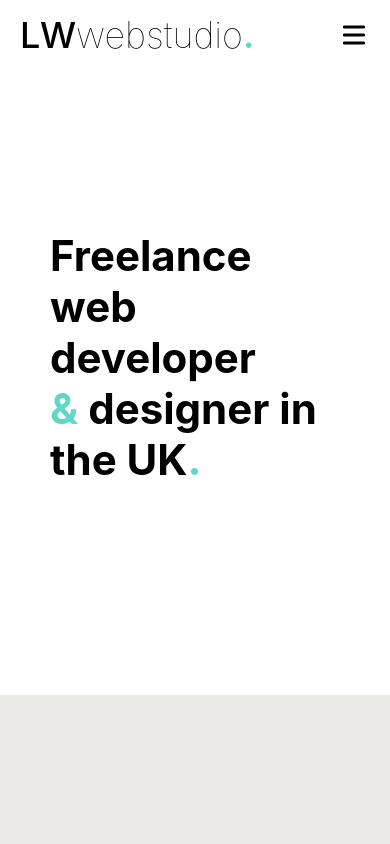
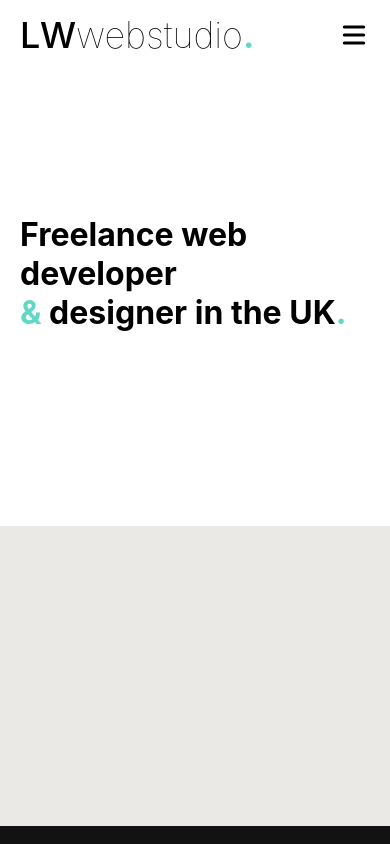
Before and after one commit to leoarthurwall/LW-Website, a React (Create React App) app: page / in a window 390 px wide. Shown: the top 844 px of the page. Built offline with nearby package versions, Linux system fonts and the light colour scheme.

Commit message:
home - set margin widths for mobile

```diff
--- a/src/Components/Home/Home.module.css
+++ b/src/Components/Home/Home.module.css
@@ -45,3 +45,14 @@
     margin: 0 50px;
   }
 }
+@media only screen and (max-width: 500px) {
+  .text {
+    font-size: 32px;
+  }
+  .home {
+    height: 60vh;
+  }
+  .container {
+    margin: 0 20px;
+  }
+}
```
